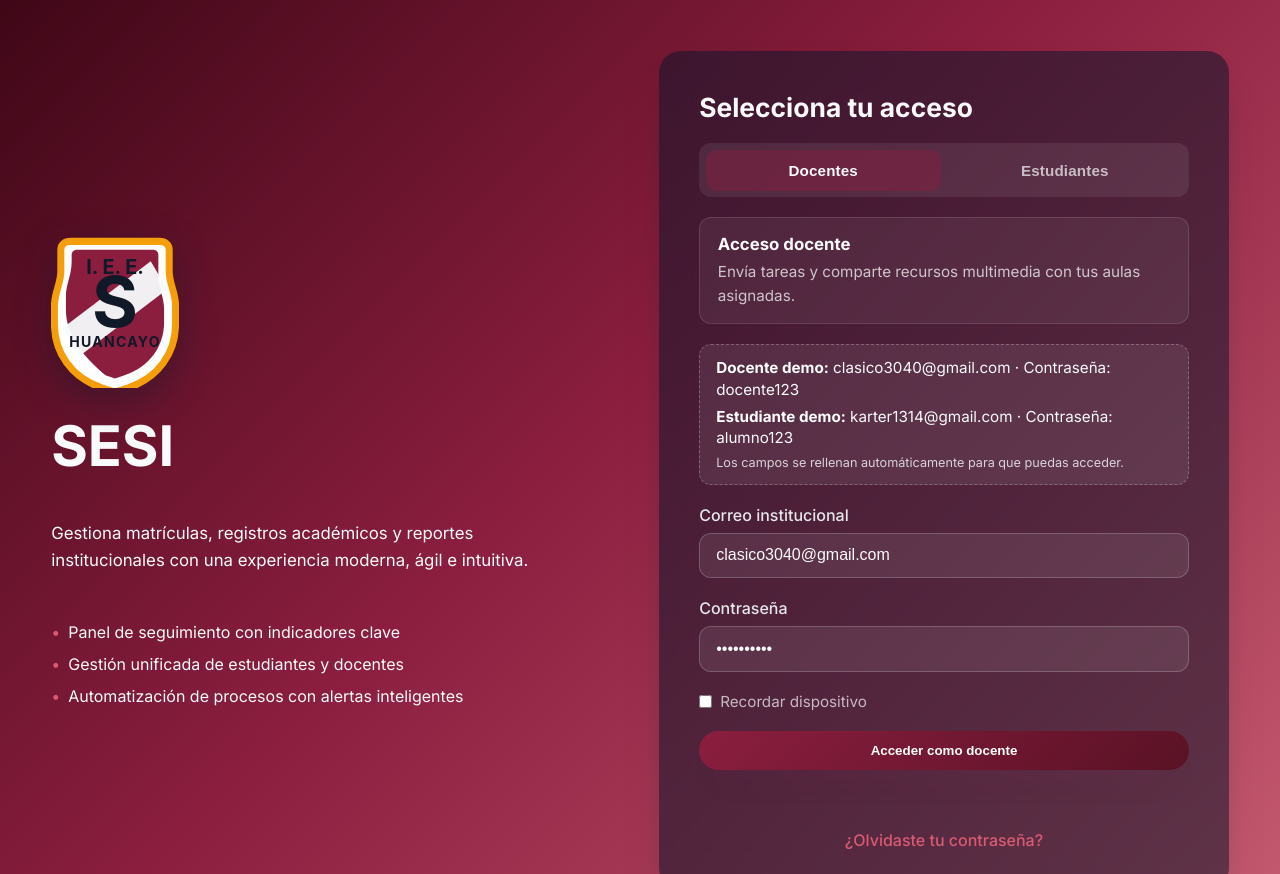
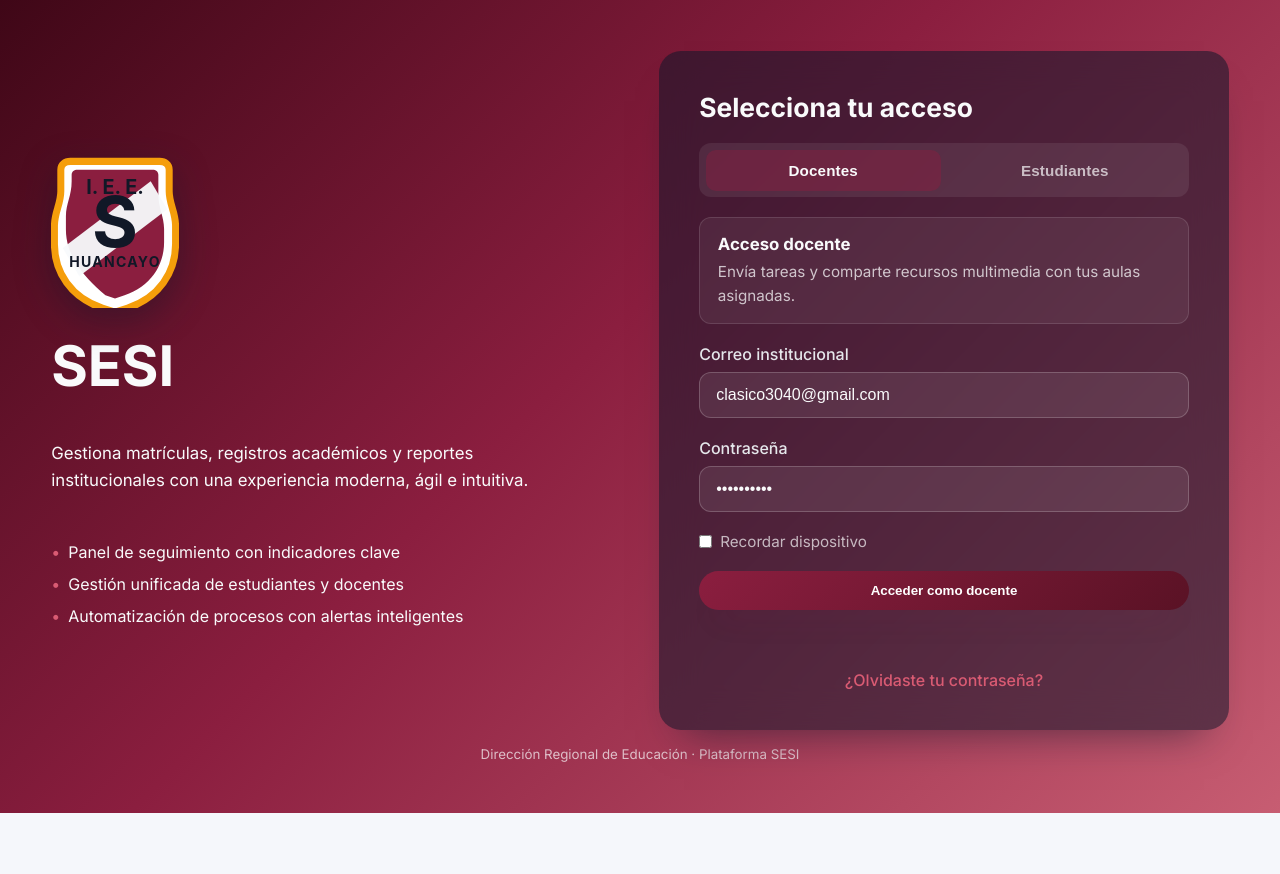
Before and after one commit to karter1314/trabajp, a plain HTML site: page index.html in a window 1280 px wide. Shown: the top 874 px of the page. After the commit the page ends 813 px from the top, so only its background shows below. Drawn offline with Linux system fonts and the light colour scheme.

Commit message:
Remove demo login hint banner

```diff
--- a/index.html
+++ b/index.html
@@ -55,15 +55,6 @@
               <p id="role-description">
                 Envía tareas y comparte materiales con tus aulas asignadas.
               </p>
-            </div>
-            <div class="login-hint" aria-live="polite">
-              <p>
-                <strong>Docente demo:</strong> clasico3040@gmail.com · Contraseña: docente123
-              </p>
-              <p>
-                <strong>Estudiante demo:</strong> karter1314@gmail.com · Contraseña: alumno123
-              </p>
-              <small>Los campos se rellenan automáticamente para que puedas acceder.</small>
             </div>
             <input type="hidden" name="role" id="login-role" value="teacher" />
             <label class="field">
--- a/styles.css
+++ b/styles.css
@@ -144,22 +144,6 @@ body {
   font-size: 1.65rem;
 }
 
-.login-hint {
-  background: rgba(255, 255, 255, 0.08);
-  border: 1px dashed rgba(255, 255, 255, 0.25);
-  border-radius: var(--radius-sm);
-  padding: 0.75rem 1rem;
-  color: #f8fafc;
-  display: grid;
-  gap: 0.35rem;
-  font-size: 0.95rem;
-  line-height: 1.4;
-}
-
-.login-hint strong {
-  color: #fff;
-}
-
 /* Avisos interactivos */
 .toast-host {
   position: fixed;
@@ -211,10 +195,6 @@ body {
 
 .toast.error {
   background: rgba(141, 34, 52, 0.95);
-}
-
-.login-hint small {
-  color: rgba(248, 250, 252, 0.8);
 }
 
 .role-switcher {
```
